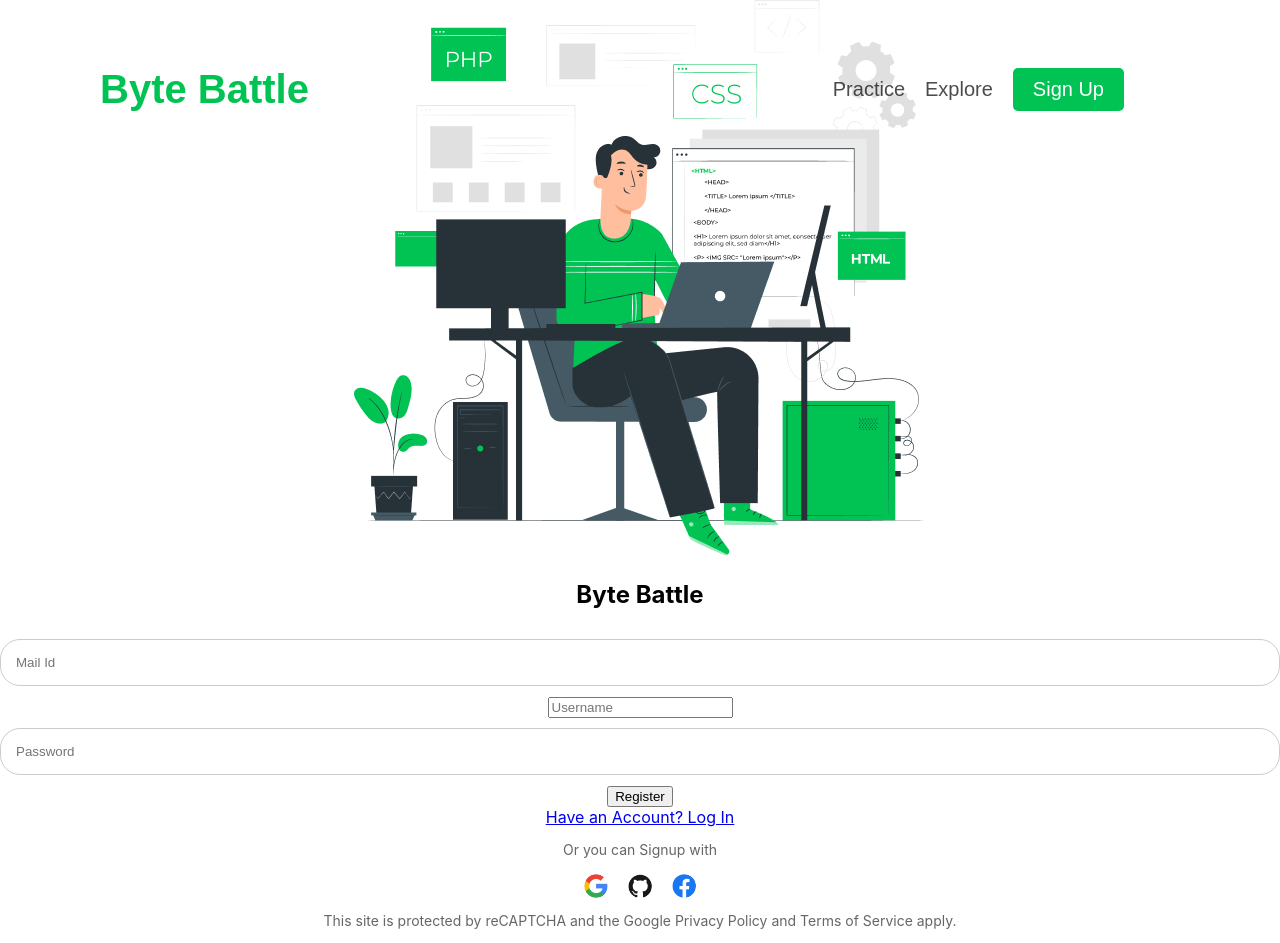
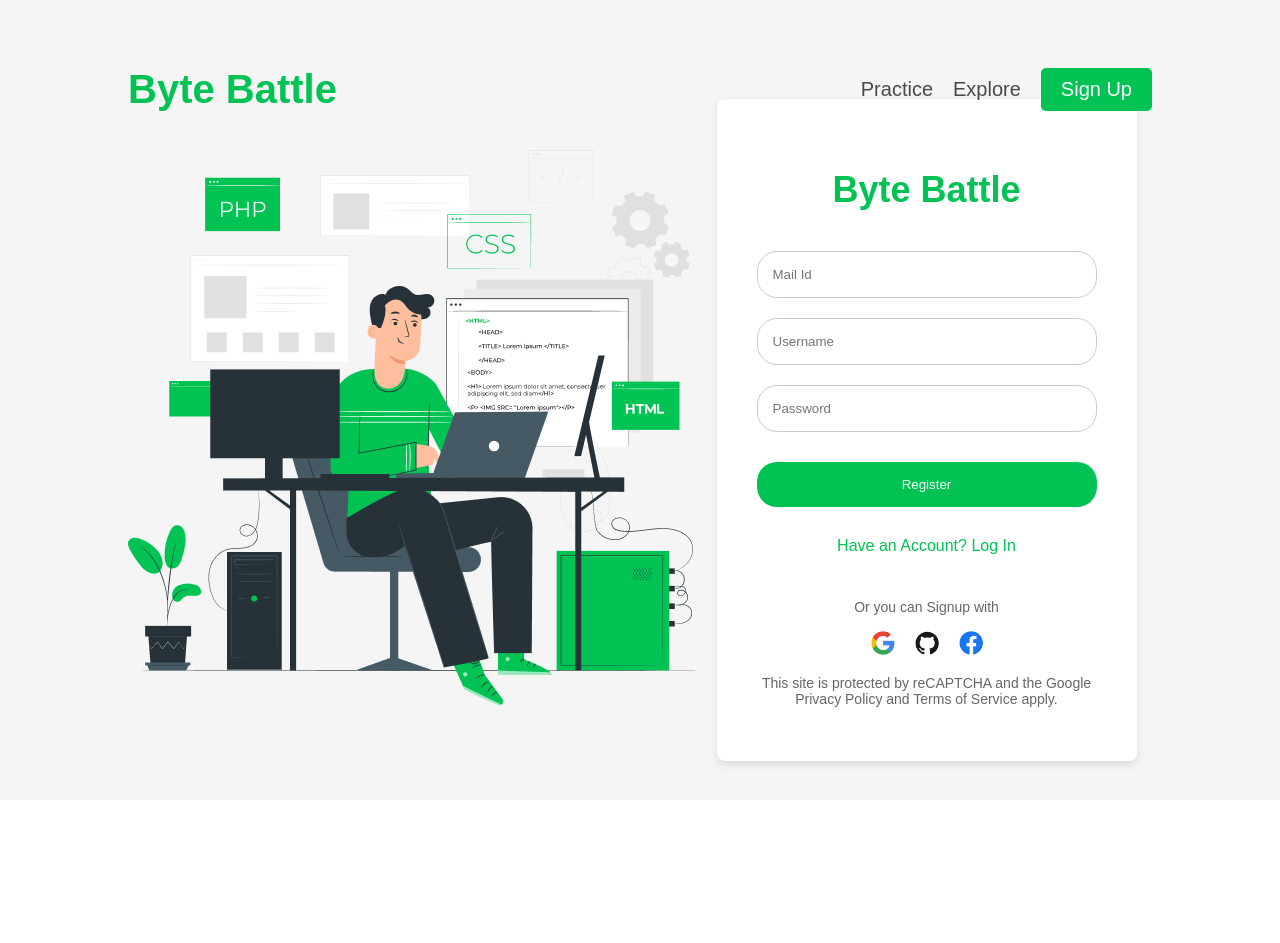
Before and after one commit to Ali-H-Hassan/ByteBattles-CodingAdventure, a React (Create React App) app in the folder frontend/: page / in a window 1280 px wide. After the commit the page ends 800 px from the top, so only its background shows below. Built offline with nearby package versions, Linux system fonts and the light colour scheme.

Commit message:
Signup Style init

```diff
--- a/frontend/src/pages/SignupPage/signupPage.css
+++ b/frontend/src/pages/SignupPage/signupPage.css
@@ -0,0 +1,123 @@
+.signup-page {
+  display: flex;
+  flex-direction: column;
+  align-items: center;
+  justify-content: center;
+  font-family: "Syne", sans-serif;
+  height: 100vh;
+  background: #f5f5f5;
+}
+
+.header {
+  position: absolute;
+  top: 0;
+  width: 80%;
+}
+
+.signup-body {
+  display: flex;
+  justify-content: center;
+  align-items: center;
+  width: 80%;
+  max-width: 1200px;
+  margin-top: 60px;
+}
+
+.signup-image-section {
+  flex: 1;
+}
+
+.signup-form-section {
+  flex: 1;
+  display: flex;
+  justify-content: center;
+  align-items: center;
+}
+
+.signup-container {
+  width: 100%;
+  max-width: 340px;
+  background: #fff;
+  padding: 40px;
+  box-shadow: 0 4px 8px rgba(0, 0, 0, 0.1);
+  border-radius: 8px;
+  display: flex;
+  flex-direction: column;
+  align-items: center;
+}
+
+.signup-title {
+  color: #00c354;
+  font-size: 36px;
+  margin-bottom: 30px;
+}
+
+input[type="email"],
+input[type="text"],
+input[type="password"] {
+  width: 100%;
+  padding: 15px;
+  margin: 10px 0;
+  border: 1px solid #ccc;
+  border-radius: 20px;
+  box-sizing: border-box;
+}
+
+.signup-button {
+  width: 100%;
+  padding: 15px;
+  margin: 20px 0;
+  background-color: #00c354;
+  color: white;
+  border: none;
+  border-radius: 20px;
+  cursor: pointer;
+}
+
+.signup-options {
+  display: flex;
+  justify-content: center;
+  margin: 10px 0;
+}
+
+.login-link {
+  color: #00c354;
+  text-decoration: none;
+  cursor: pointer;
+}
+
+.social-signup {
+  text-align: center;
+  margin-top: 20px;
+}
+
+.social-icons {
+  display: flex;
+  justify-content: center;
+  gap: 20px;
+}
+
+.recaptcha-text {
+  font-size: 14px;
+  color: #666;
+  margin-top: 20px;
+}
+
+@media (max-width: 768px) {
+  .signup-body {
+    flex-direction: column;
+  }
+
+  .signup-image-section {
+    display: none;
+  }
+
+  .signup-form-section {
+    width: 90%;
+  }
+
+  .header {
+    position: relative;
+    width: 100%;
+  }
+}
--- a/frontend/src/pages/SignupPage/signupPage.jsx
+++ b/frontend/src/pages/SignupPage/signupPage.jsx
@@ -1,34 +1,27 @@
 import React from "react";
 import Header from "../../components/Header/Header";
-import "./signupPage.css"; // Make sure this CSS file is specific to the signup page and contains the correct styles
-import SignUpImg from "../../assets/SignUpImg.png"; // Assuming this is the correct image for the signup page
+import "./signupPage.css";
+import SignUpImg from "../../assets/SignUpImg.png";
 import FbCard from "../../assets/FacebookCard.png";
 import GithCard from "../../assets/GithubCard.png";
 import GgCard from "../../assets/GoogleCard.png";
 
 const SignupPage = () => {
-  // Renamed to SignupPage for clarity
   return (
     <div className="signup-page">
       {" "}
-      {/* Changed class to signup-page */}
       <Header />
       <div className="signup-body">
         {" "}
-        {/* Changed class to signup-body */}
         <div className="signup-image-section">
           {" "}
-          {/* Changed class to signup-image-section */}
           <img src={SignUpImg} alt="Byte Battles Signup" />
         </div>
         <div className="signup-form-section">
           {" "}
-          {/* Changed class to signup-form-section */}
           <div className="signup-container">
             {" "}
-            {/* Changed class to signup-container */}
             <h2 className="signup-title">Byte Battle</h2>{" "}
-            {/* Changed class to signup-title */}
             <input type="email" id="email" name="email" placeholder="Mail Id" />
             <input
               type="text"
@@ -45,16 +38,13 @@ const SignupPage = () => {
             <button type="submit" className="signup-button">
               Register
             </button>{" "}
-            {/* Changed text to Register */}
             <div className="signup-options">
               <a href="#" className="login-link">
                 Have an Account? Log In
               </a>{" "}
-              {/* Updated text and class */}
             </div>
             <div className="social-signup">
               {" "}
-              {/* Changed class to social-signup */}
               <p>Or you can Signup with</p>
               <div className="social-icons">
                 <img src={GgCard} alt="Google" className="social-icon google" />
@@ -71,7 +61,6 @@ const SignupPage = () => {
               </div>
               <p className="recaptcha-text">
                 {" "}
-                {/* Added class for styling */}
                 This site is protected by reCAPTCHA and the Google Privacy
                 Policy and Terms of Service apply.
               </p>
@@ -83,4 +72,4 @@ const SignupPage = () => {
   );
 };
 
-export default SignupPage; // Renamed to SignupPage
+export default SignupPage;
```
